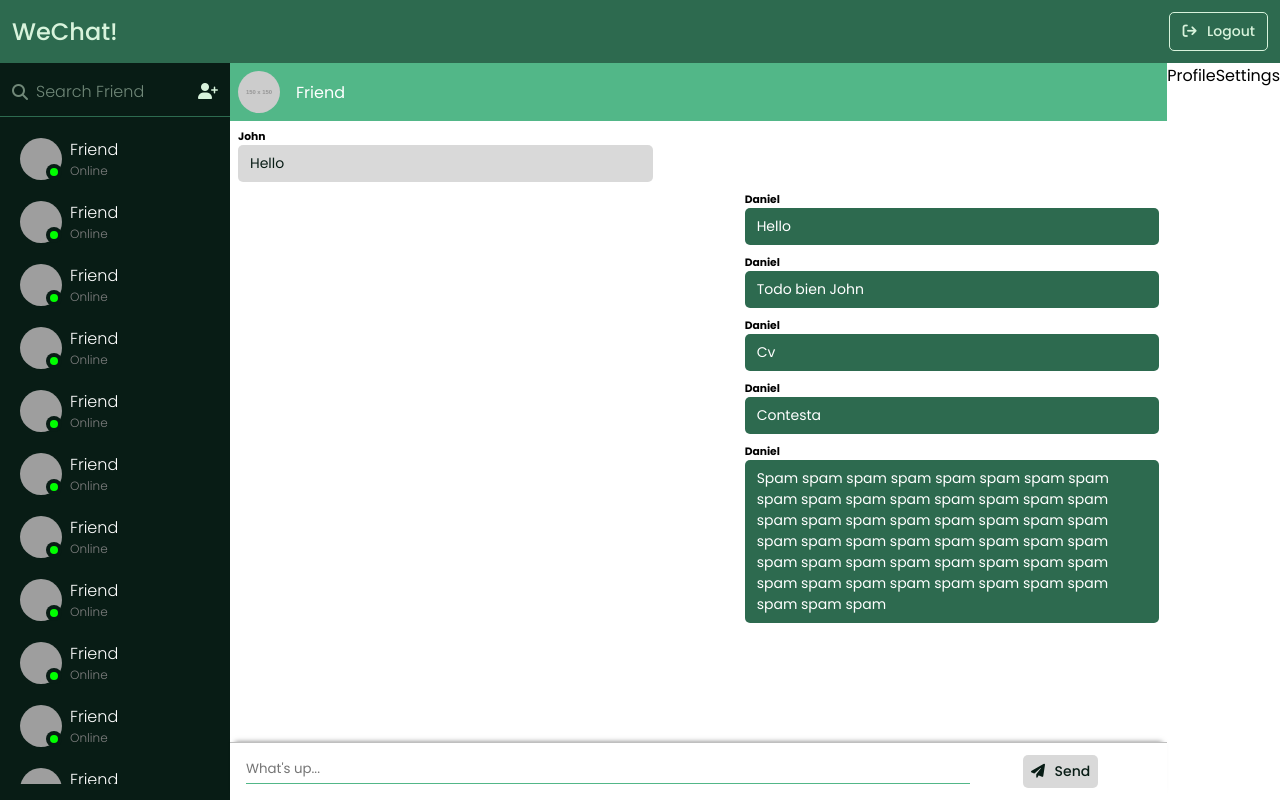
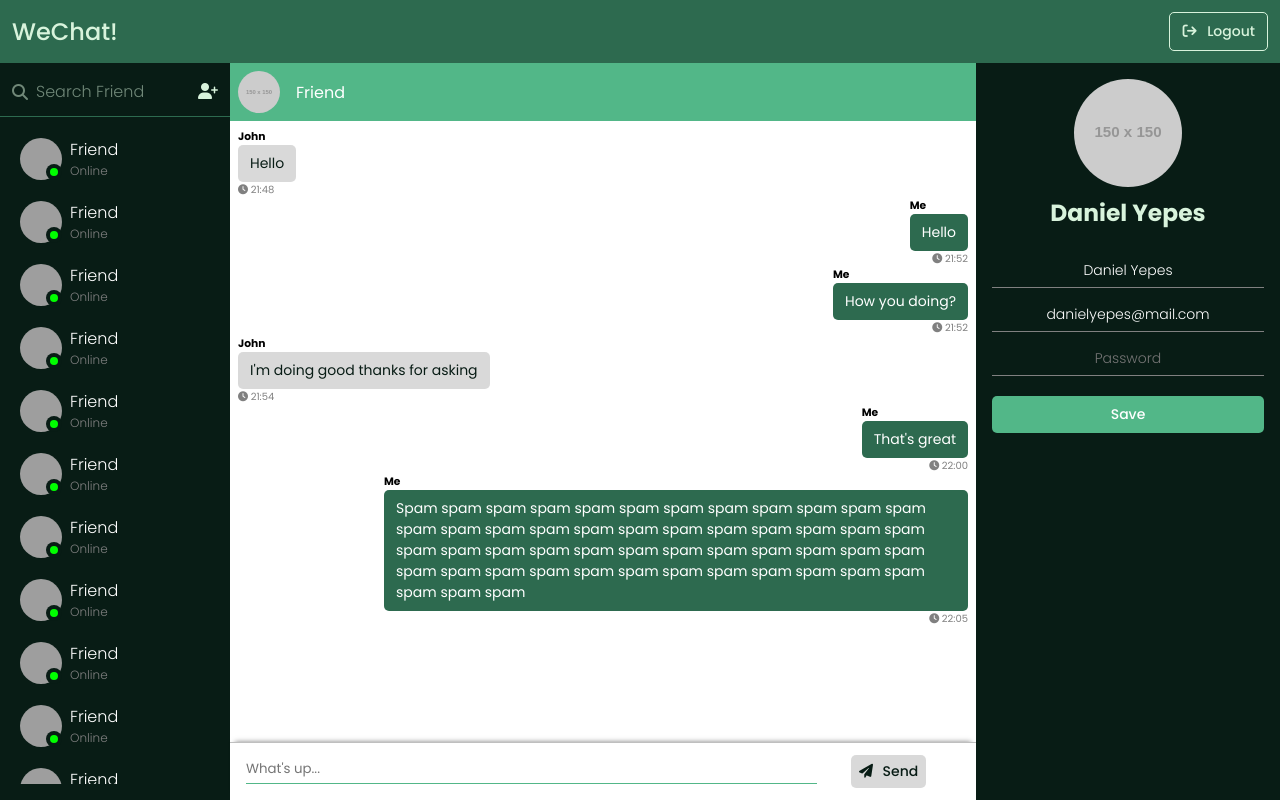
Before and after one commit to yepes1201/wechat-app-front, a React (Create React App) app: page / in a window 1280 px wide. Built offline with nearby package versions, Linux system fonts and the light colour scheme; no server answers; sample sign-in values are in the browser's storage; grey boxes are pictures that could not be loaded.

Commit message:
UI: profile sidebar view and messages

```diff
--- a/src/components/Chat/ChatInput.js
+++ b/src/components/Chat/ChatInput.js
@@ -13,7 +13,7 @@
       </div>
       <div className="chat__input-send">
         <button className="btn">
-          <i className="fas fa-paper-plane"></i> Send
+          <i className="fas fa-paper-plane"></i> <span>Send</span>
         </button>
       </div>
     </div>
--- a/src/components/Chat/ChatMessages.js
+++ b/src/components/Chat/ChatMessages.js
@@ -2,16 +2,22 @@
 
 export const ChatMessages = () => {
   const messages = [
-    { message: "Hello", author: "John", mine: false },
-    { message: "Hello", author: "Daniel", mine: true },
-    { message: "Todo bien John", author: "Daniel", mine: true },
-    { message: "Cv", author: "Daniel", mine: true },
-    { message: "Contesta", author: "Daniel", mine: true },
+    { message: "Hello", author: "John", mine: false, date: "21:48" },
+    { message: "Hello", author: "Daniel", mine: true, date: "21:52" },
+    { message: "How you doing?", author: "Daniel", mine: true, date: "21:52" },
+    {
+      message: "I'm doing good thanks for asking",
+      author: "John",
+      mine: false,
+      date: "21:54",
+    },
+    { message: "That's great", author: "Daniel", mine: true, date: "22:00" },
     {
       message:
         "Spam spam spam spam spam spam spam spam spam spam spam spam spam spam spam spam spam spam spam spam spam spam spam spam spam spam spam spam spam spam spam spam spam spam spam spam spam spam spam spam spam spam spam spam spam spam spam spam spam spam spam ",
       author: "Daniel",
       mine: true,
+      date: "22:05",
     },
   ];
   return (
@@ -20,14 +26,18 @@
         return (
           <div className="message">
             <div className={`message__container ${message.mine && "mine"}`}>
-              <h6>{message.author}</h6>
+              <h6>{message.mine ? "Me" : message.author}</h6>
               <div className="message__message">
                 <p>{message.message}</p>
               </div>
+              <span className="message__date">
+                <i className="fas fa-clock"></i> {message.date}
+              </span>
             </div>
           </div>
         );
       })}
+      <div id="anchorDiv"></div>
     </div>
   );
 };
--- a/src/components/Navbar/Navbar.js
+++ b/src/components/Navbar/Navbar.js
@@ -12,11 +12,15 @@
   return (
     <div className="navbar">
       <h1>WeChat!</h1>
+      <div className="navbar__menu">
+        <p id="friends-link">Friends</p>
+        <p id="profile-link">Profile</p>
+      </div>
       <button
         onClick={handleLogout}
         className="btn btn-outline-light btn-logout"
       >
-        <i className="fas fa-sign-out"></i> Logout
+        <i className="fas fa-sign-out"></i> <span>Logout</span>
       </button>
     </div>
   );
--- a/src/components/ProfileSettings/ProfileSettings.js
+++ b/src/components/ProfileSettings/ProfileSettings.js
@@ -1,5 +1,41 @@
 import React from "react";
 
 export const ProfileSettings = () => {
-  return <div>ProfileSettings</div>;
+  return (
+    <div className="profile-settings">
+      <div className="profile-settings__header">
+        <div className="profile-settings__avatar">
+          <img src="https://via.placeholder.com/150" alt="avatar" />
+        </div>
+        <h3>Daniel Yepes</h3>
+      </div>
+      <div className="profile-settings__form">
+        <input
+          className="input"
+          type="text"
+          id="name"
+          name="name"
+          placeholder="Name"
+          value="Daniel Yepes"
+        />
+        <input
+          className="input"
+          type="email"
+          id="email"
+          name="email"
+          placeholder="example@mail.com"
+          value="danielyepes@mail.com"
+        />
+        <input
+          className="input"
+          type="password"
+          id="password"
+          name="password"
+          placeholder="Password"
+          value=""
+        />
+        <button className="btn btn-primary btn-full">Save</button>
+      </div>
+    </div>
+  );
 };
--- a/src/styles/components/_message.scss
+++ b/src/styles/components/_message.scss
@@ -5,7 +5,8 @@
 }
 
 .message__container {
-  width: 45%;
+  max-width: 80%;
+  align-self: flex-start;
 }
 
 .message__message {
@@ -13,13 +14,22 @@
   border-radius: 5px;
   color: $dark-green;
   font-size: 14px;
-  margin-bottom: 10px;
   padding: 8px 12px;
   width: 100%;
 }
 
+.message__date {
+  color: grey;
+  font-size: 10px;
+  float: left;
+}
+
 .mine {
   align-self: flex-end;
+
+  .message__date {
+    float: right;
+  }
 
   .message__message {
     background-color: $green;
--- /dev/null
+++ b/src/styles/components/_profile-settings.scss
@@ -0,0 +1,36 @@
+.profile-settings {
+  align-items: center;
+  background-color: $dark-green;
+  display: none;
+  flex-direction: column;
+  gap: 24px;
+  padding: 16px;
+  width: 384px;
+}
+
+.profile-settings__header {
+  align-items: center;
+  color: $light-green;
+  display: flex;
+  flex-direction: column;
+  font-size: 20px;
+
+  img {
+    border-radius: 50%;
+    height: 108px;
+    width: 108px;
+  }
+}
+
+.profile-settings__form {
+  input {
+    text-align: center;
+    font-weight: 300;
+  }
+}
+
+@media screen and (min-width: 900px) {
+  .profile-settings {
+    display: flex;
+  }
+}
--- a/src/styles/styles.css
+++ b/src/styles/styles.css
@@ -310,16 +310,65 @@
   font-weight: 500;
 }
 
+#friends-link,
+#profile-link {
+  display: block;
+}
+
+.navbar__menu {
+  color: #d8f3dc;
+  display: -webkit-box;
+  display: -ms-flexbox;
+  display: flex;
+  gap: 4px;
+}
+
+.navbar__menu p {
+  cursor: pointer;
+  font-size: 16px;
+  font-weight: 300;
+  margin: 0;
+  padding: 0 8px;
+  -webkit-transition: all 0.2s ease;
+  transition: all 0.2s ease;
+}
+
+.navbar__menu p:hover {
+  color: #ffffff;
+}
+
 .btn-logout {
   margin: 0;
+}
+
+@media screen and (min-width: 900px) {
+  #profile-link {
+    display: none;
+  }
+}
+
+@media screen and (min-width: 750px) {
+  #friends-link {
+    display: none;
+  }
+}
+
+@media screen and (max-width: 400px) {
+  .navbar__menu {
+    gap: 0;
+  }
+  .btn-logout i {
+    margin: 0;
+  }
+  .btn-logout span {
+    display: none;
+  }
 }
 
 .sidebar {
   background-color: #081c15;
   color: #ffffff;
-  display: -webkit-box;
-  display: -ms-flexbox;
-  display: flex;
+  display: none;
   -webkit-box-orient: vertical;
   -webkit-box-direction: normal;
       -ms-flex-direction: column;
@@ -390,6 +439,14 @@
   padding: 12px 12px 0;
   width: 100%;
   overflow-y: scroll;
+}
+
+@media screen and (min-width: 750px) {
+  .sidebar {
+    display: -webkit-box;
+    display: -ms-flexbox;
+    display: flex;
+  }
 }
 
 .friend-card {
@@ -581,6 +638,16 @@
   color: #ffffff;
 }
 
+@media screen and (max-width: 500px) {
+  .chat__input-send button span {
+    display: none;
+  }
+  .chat__input-send button i {
+    padding: 4px;
+    margin: 0;
+  }
+}
+
 .message {
   display: -webkit-box;
   display: -ms-flexbox;
@@ -593,7 +660,9 @@
 }
 
 .message__container {
-  width: 45%;
+  max-width: 80%;
+  -ms-flex-item-align: start;
+      align-self: flex-start;
 }
 
 .message__message {
@@ -601,9 +670,14 @@
   border-radius: 5px;
   color: #081c15;
   font-size: 14px;
-  margin-bottom: 10px;
   padding: 8px 12px;
   width: 100%;
+}
+
+.message__date {
+  color: grey;
+  font-size: 10px;
+  float: left;
 }
 
 .mine {
@@ -611,8 +685,61 @@
       align-self: flex-end;
 }
 
+.mine .message__date {
+  float: right;
+}
+
 .mine .message__message {
   background-color: #2d6a4f;
   color: #ffffff;
 }
+
+.profile-settings {
+  -webkit-box-align: center;
+      -ms-flex-align: center;
+          align-items: center;
+  background-color: #081c15;
+  display: none;
+  -webkit-box-orient: vertical;
+  -webkit-box-direction: normal;
+      -ms-flex-direction: column;
+          flex-direction: column;
+  gap: 24px;
+  padding: 16px;
+  width: 384px;
+}
+
+.profile-settings__header {
+  -webkit-box-align: center;
+      -ms-flex-align: center;
+          align-items: center;
+  color: #d8f3dc;
+  display: -webkit-box;
+  display: -ms-flexbox;
+  display: flex;
+  -webkit-box-orient: vertical;
+  -webkit-box-direction: normal;
+      -ms-flex-direction: column;
+          flex-direction: column;
+  font-size: 20px;
+}
+
+.profile-settings__header img {
+  border-radius: 50%;
+  height: 108px;
+  width: 108px;
+}
+
+.profile-settings__form input {
+  text-align: center;
+  font-weight: 300;
+}
+
+@media screen and (min-width: 900px) {
+  .profile-settings {
+    display: -webkit-box;
+    display: -ms-flexbox;
+    display: flex;
+  }
+}
 /*# sourceMappingURL=styles.css.map */
--- a/src/styles/styles.scss
+++ b/src/styles/styles.scss
@@ -13,3 +13,4 @@
 @import "./components/friend-card";
 @import "./components/chat";
 @import "./components/message";
+@import "./components/profile-settings";
```
Also changed, not shown: src/styles/components/_chat.scss (+14 -0 lines), src/styles/components/_navbar.scss (+51 -0 lines), src/styles/components/_sidebar.scss (+7 -1 lines), 1 other file (tests, documents, lock files or other folders).
